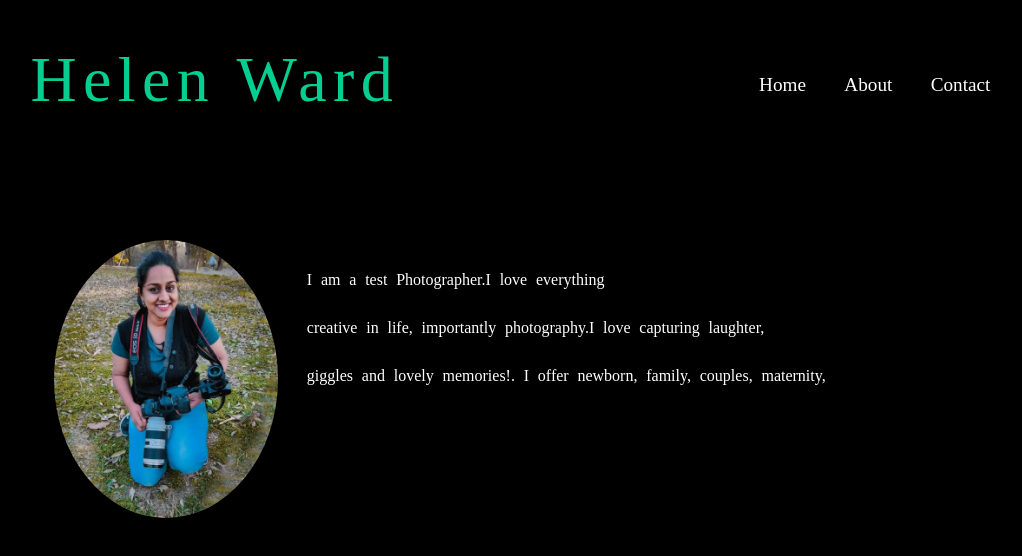
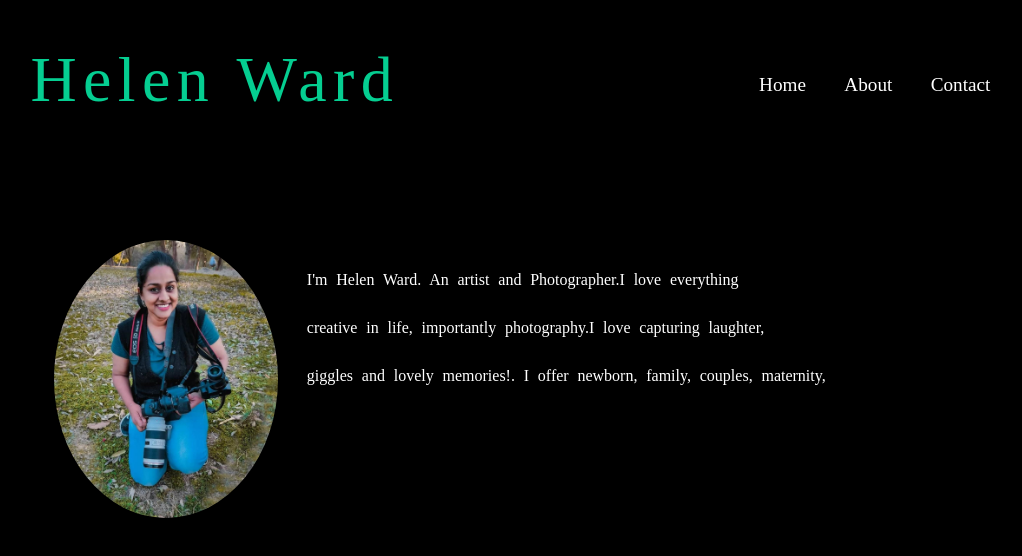
Before and after one commit to Uvacoder/img17, a React (Create React App) app: page /about in a window 1280 px wide. Shown: the top 556 px of the page, without its empty margins (120-1142 px from the left). Built offline with nearby package versions, Linux system fonts and the light colour scheme; a web font is replaced by a local one.

Commit message:
Update About.js

```diff
--- a/src/About.js
+++ b/src/About.js
@@ -8,7 +8,7 @@ class About extends React.Component {
         <img src={profilePic} alt="" />
         <p>
           {" "}
-          I am a test Photographer.I love everything{" "}
+          I'm Helen Ward. An artist and Photographer.I love everything{" "}
           <br />
           creative in life, importantly photography.I love capturing laughter,
           <br />
```
